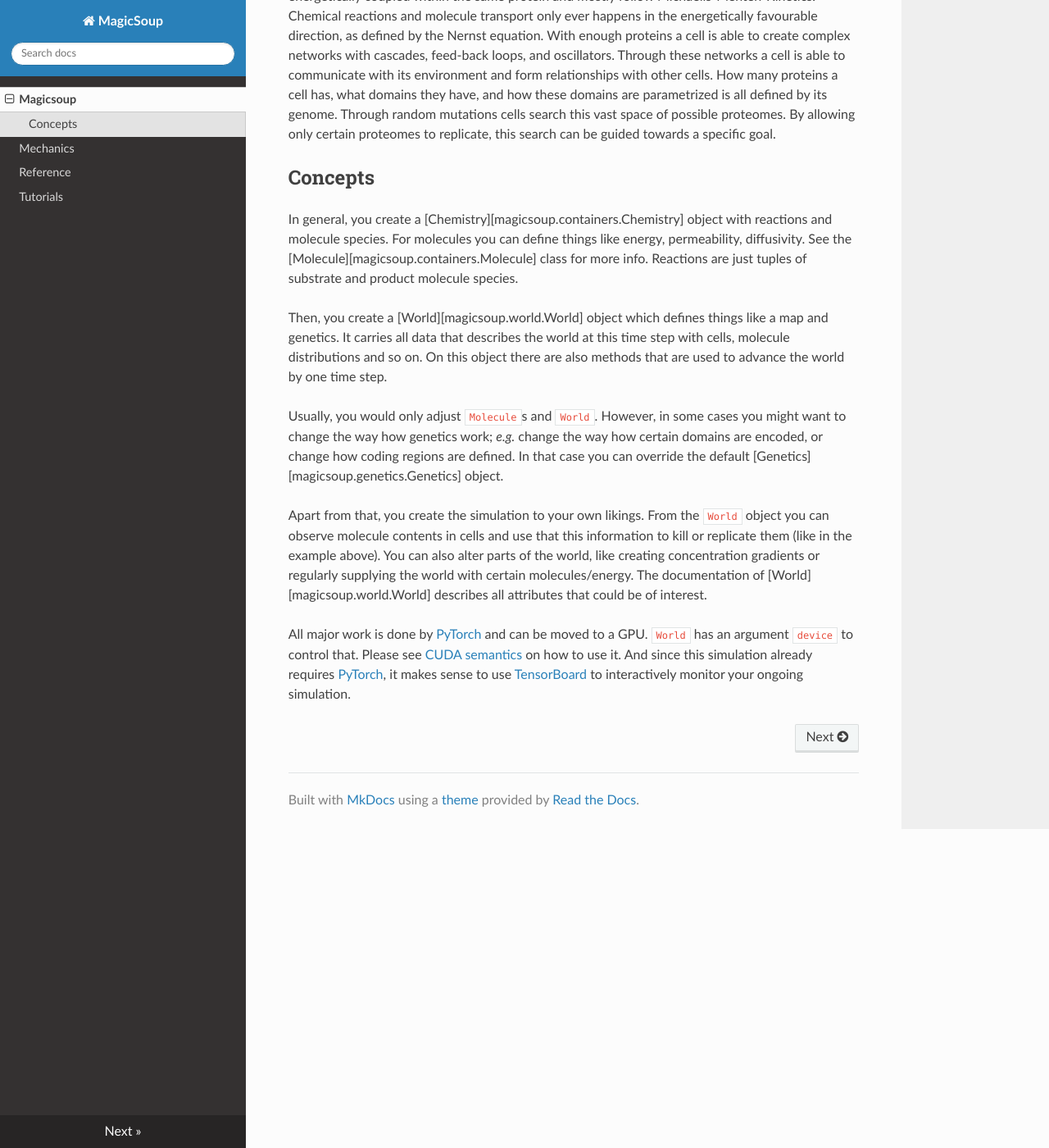
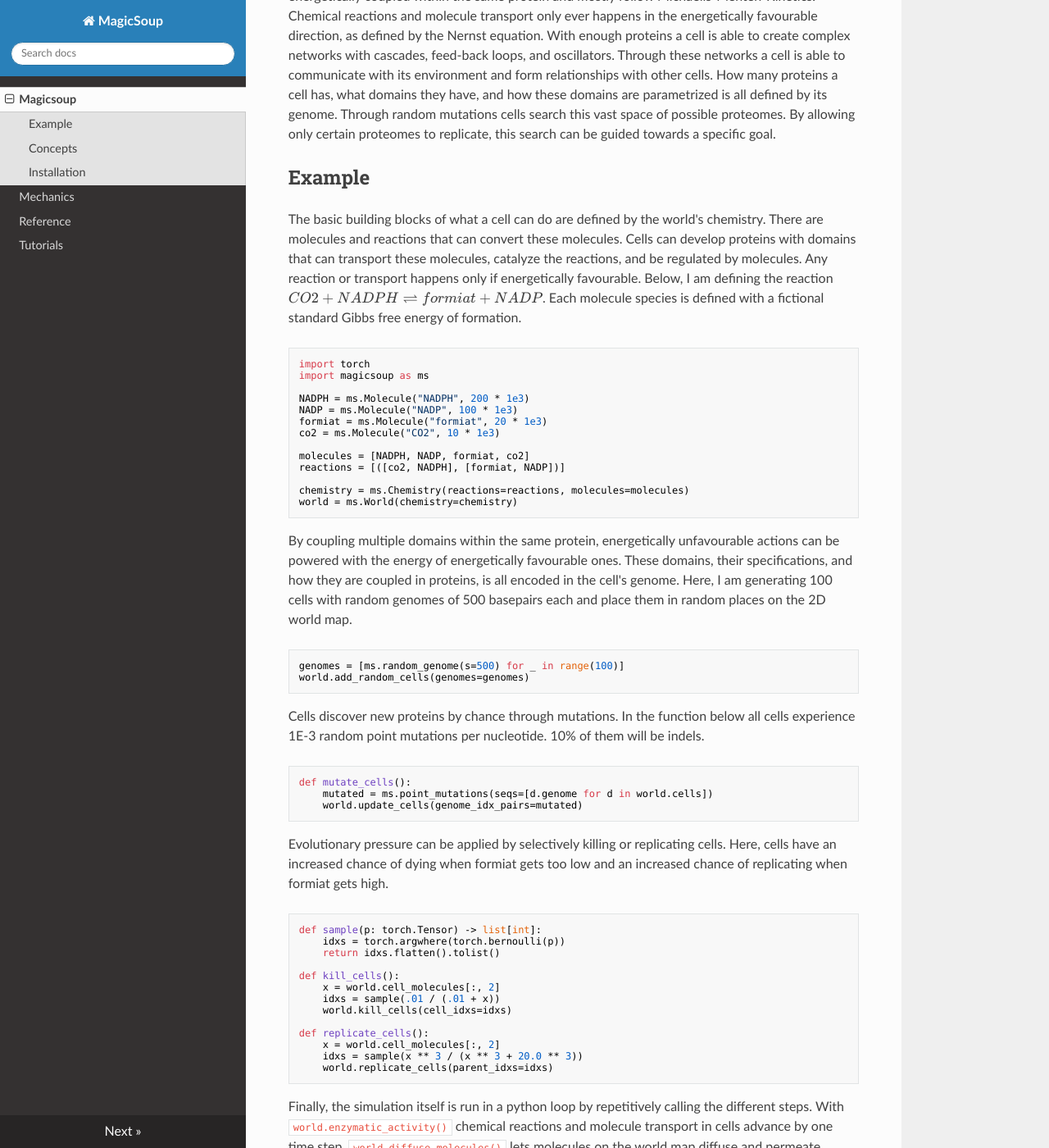
Before and after one commit to mRcSchwering/magic-soup, an MkDocs documentation site: the page built from docs/index.md, in a window 1280 px wide and 1400 px high, scrolled down 575 px. Shown: the whole window at 82% size. Built offline with MkDocs 1.6.1, drawn with Linux system fonts in a browser that asks for light colours; nearby versions of some CDN libraries; formulas are drawn with MathJax 3; some of the changed text lies outside the part shown.

Commit message:
added imgs

````diff
--- a/docs/index.md
+++ b/docs/index.md
@@ -5,7 +5,7 @@ Define a 2D world with certain molecules and reactions.
 Add a few cells and create evolutionary pressure by selectively replicating and killing them.
 Then run and see what random mutations can do.
 
-![monitoring run](https://raw.githubusercontent.com/mRcSchwering/magic-soup/main/tensorboard_example.png)
+![monitoring run](https://raw.githubusercontent.com/mRcSchwering/magic-soup/main/img/tensorboard_example.png)
 _Watching an ongoing simulation using TensorBoard. In [this simulation](https://github.com/mRcSchwering/luca/tree/main/experiments/e1_co2_fixing) cells were made to fix CO2 from an artificial CO2 source in the middle of the map._
 
 Proteins in this simulation are made up of catalytic, transporter, and regulatory domains.
@@ -16,6 +16,89 @@ Through these networks a cell is able to communicate with its environment and fo
 How many proteins a cell has, what domains they have, and how these domains are parametrized is all defined by its genome.
 Through random mutations cells search this vast space of possible proteomes.
 By allowing only certain proteomes to replicate, this search can be guided towards a specific goal.
+
+## Example
+
+The basic building blocks of what a cell can do are defined by the world's chemistry.
+There are molecules and reactions that can convert these molecules.
+Cells can develop proteins with domains that can transport these molecules,
+catalyze the reactions, and be regulated by molecules.
+Any reaction or transport happens only if energetically favourable.
+Below, I am defining the reaction $CO2 + NADPH \rightleftharpoons formiat + NADP$.
+Each molecule species is defined with a fictional standard Gibbs free energy of formation.
+
+```python
+import torch
+import magicsoup as ms
+
+NADPH = ms.Molecule("NADPH", 200 * 1e3)
+NADP = ms.Molecule("NADP", 100 * 1e3)
+formiat = ms.Molecule("formiat", 20 * 1e3)
+co2 = ms.Molecule("CO2", 10 * 1e3)
+
+molecules = [NADPH, NADP, formiat, co2]
+reactions = [([co2, NADPH], [formiat, NADP])]
+
+chemistry = ms.Chemistry(reactions=reactions, molecules=molecules)
+world = ms.World(chemistry=chemistry)
+```
+
+By coupling multiple domains within the same protein, energetically unfavourable actions
+can be powered with the energy of energetically favourable ones.
+These domains, their specifications, and how they are coupled in proteins, is all encoded in the cell's genome.
+Here, I am generating 100 cells with random genomes of 500 basepairs each and place them
+in random places on the 2D world map.
+
+```python
+genomes = [ms.random_genome(s=500) for _ in range(100)]
+world.add_random_cells(genomes=genomes)
+```
+
+Cells discover new proteins by chance through mutations.
+In the function below all cells experience 1E-3 random point mutations per nucleotide.
+10% of them will be indels.
+
+```python
+def mutate_cells():
+    mutated = ms.point_mutations(seqs=[d.genome for d in world.cells])
+    world.update_cells(genome_idx_pairs=mutated)
+```
+
+Evolutionary pressure can be applied by selectively killing or replicating cells.
+Here, cells have an increased chance of dying when formiat gets too low
+and an increased chance of replicating when formiat gets high.
+
+```python
+def sample(p: torch.Tensor) -> list[int]:
+    idxs = torch.argwhere(torch.bernoulli(p))
+    return idxs.flatten().tolist()
+
+def kill_cells():
+    x = world.cell_molecules[:, 2]
+    idxs = sample(.01 / (.01 + x))
+    world.kill_cells(cell_idxs=idxs)
+
+def replicate_cells():
+    x = world.cell_molecules[:, 2]
+    idxs = sample(x ** 3 / (x ** 3 + 20.0 ** 3))
+    world.replicate_cells(parent_idxs=idxs)
+```
+
+Finally, the simulation itself is run in a python loop by repetitively calling the different steps.
+With `world.enzymatic_activity()` chemical reactions and molecule transport
+in cells advance by one time step.
+`world.diffuse_molecules()` lets molecules on the world map diffuse and permeate through cell membranes
+(if they can) by one time step.
+
+```python
+for _ in range(1000):
+    world.enzymatic_activity()
+    kill_cells()
+    replicate_cells()
+    mutate_cells()
+    world.diffuse_molecules()
+    world.increment_cell_survival()
+```
 
 ## Concepts
 
@@ -45,3 +128,15 @@ All major work is done by [PyTorch](https://pytorch.org/) and can be moved to a
 Please see [CUDA semantics](https://pytorch.org/docs/stable/notes/cuda.html) on how to use it.
 And since this simulation already requires [PyTorch](https://pytorch.org/), it makes sense
 to use [TensorBoard](https://pytorch.org/docs/stable/tensorboard.html) to interactively monitor your ongoing simulation.
+
+## Installation
+
+For CPU alone you can just do:
+
+```
+pip install magicsoup
+```
+
+This simulation relies on [PyTorch](https://pytorch.org/).
+You can move almost all calculations to a GPU.
+To setup pytorch correctly for your GPU see [Get Started (pytorch.org)](https://pytorch.org/get-started/locally/).
````
Also changed, not shown: README.md (+1 -1 lines), img/domain_probs.png (added), img/equilibrium_constants.png (added), img/genome_sizes.png (added), img/gradients.png (added), img/kill_repl_prob.png (added), img/sim_cell_growth.png (added), img/splitting_cells.png (added), img/tensorboard_example.png (renamed from tensorboard_example.png).
